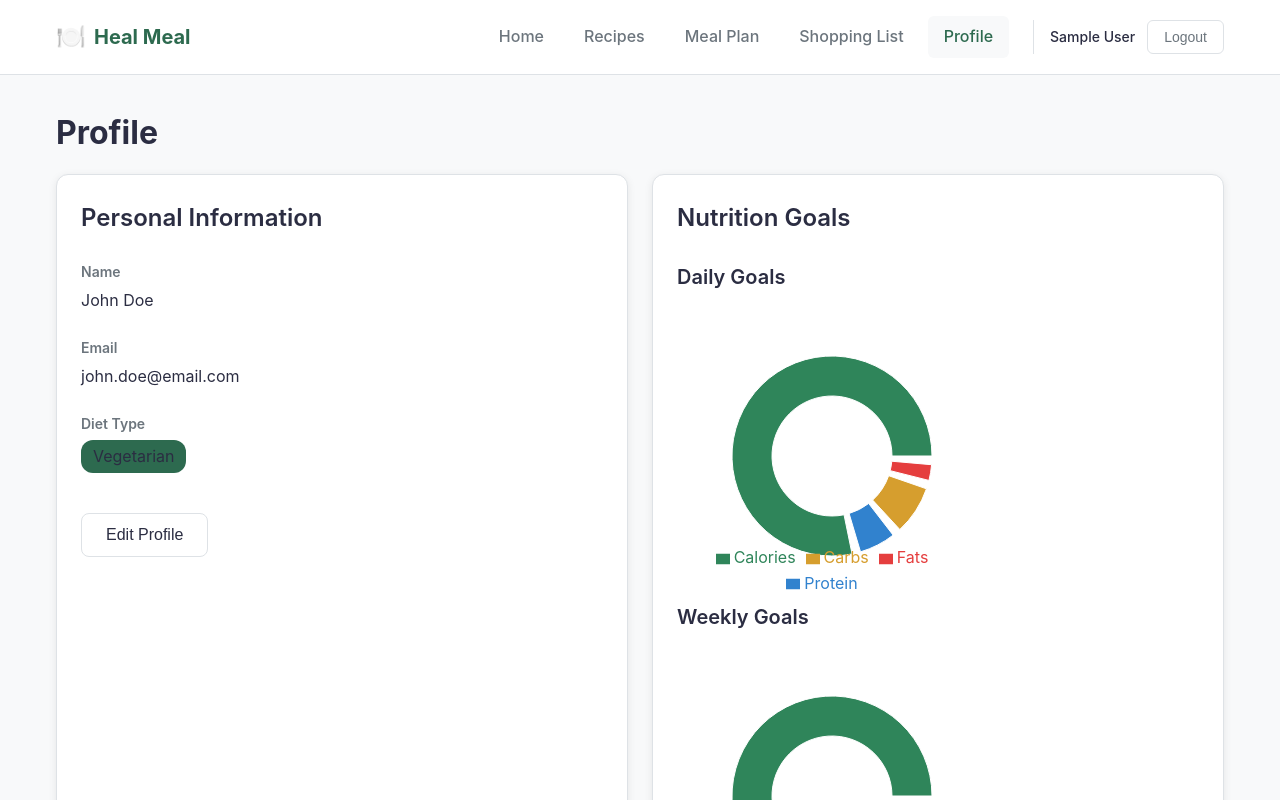
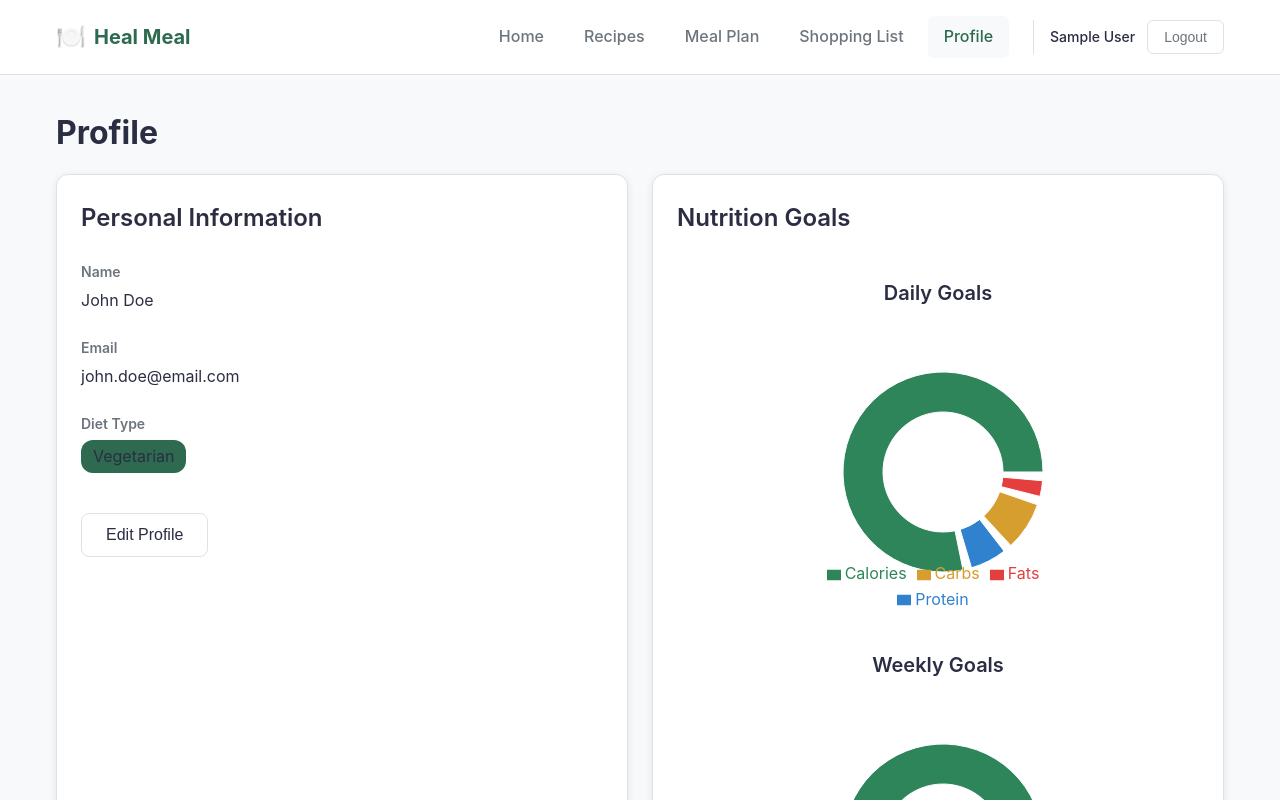
Before and after one commit to khurlimanGobenova/recipe-meal-planning, a React (Vite) app in the folder frontend/: page /profile in a window 1280 px wide. Shown: the top 800 px of the page. Built offline with nearby package versions, Linux system fonts and the light colour scheme; no server answers; sample sign-in values are in the browser's storage.

Commit message:
Update Profile.css

```diff
--- a/frontend/src/styles/Profile.css
+++ b/frontend/src/styles/Profile.css
@@ -124,6 +124,18 @@
   min-width: 180px;
   text-align: center;
 }
+.nutrition-charts {
+  display: flex;
+  justify-content: space-around;
+  flex-wrap: wrap;
+  margin-top: 1rem;
+}
+
+.chart-container {
+  text-align: center;
+  margin: 1rem;
+}
+
 
 /* Calendar Grid */
 .calendar-grid {
```
